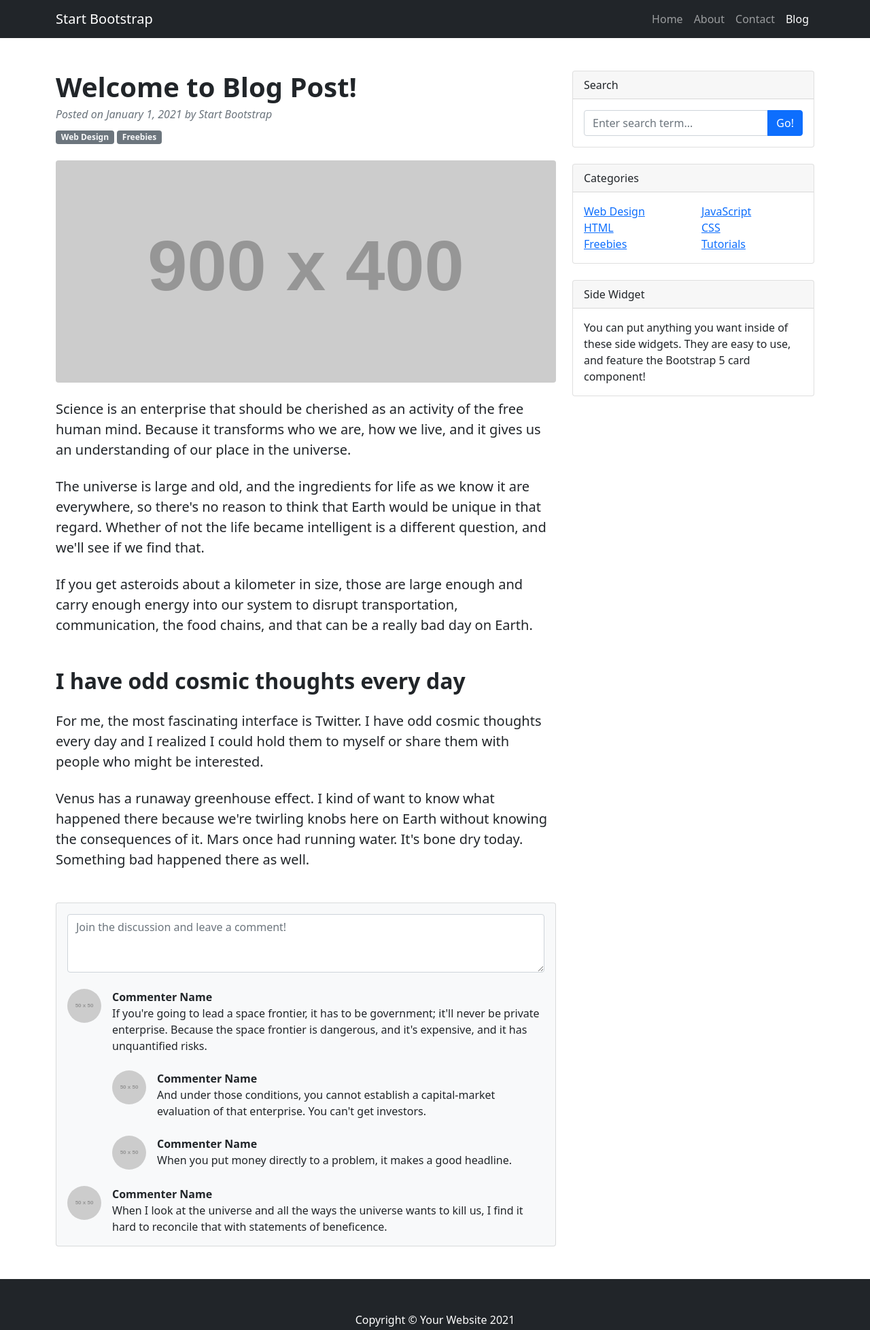
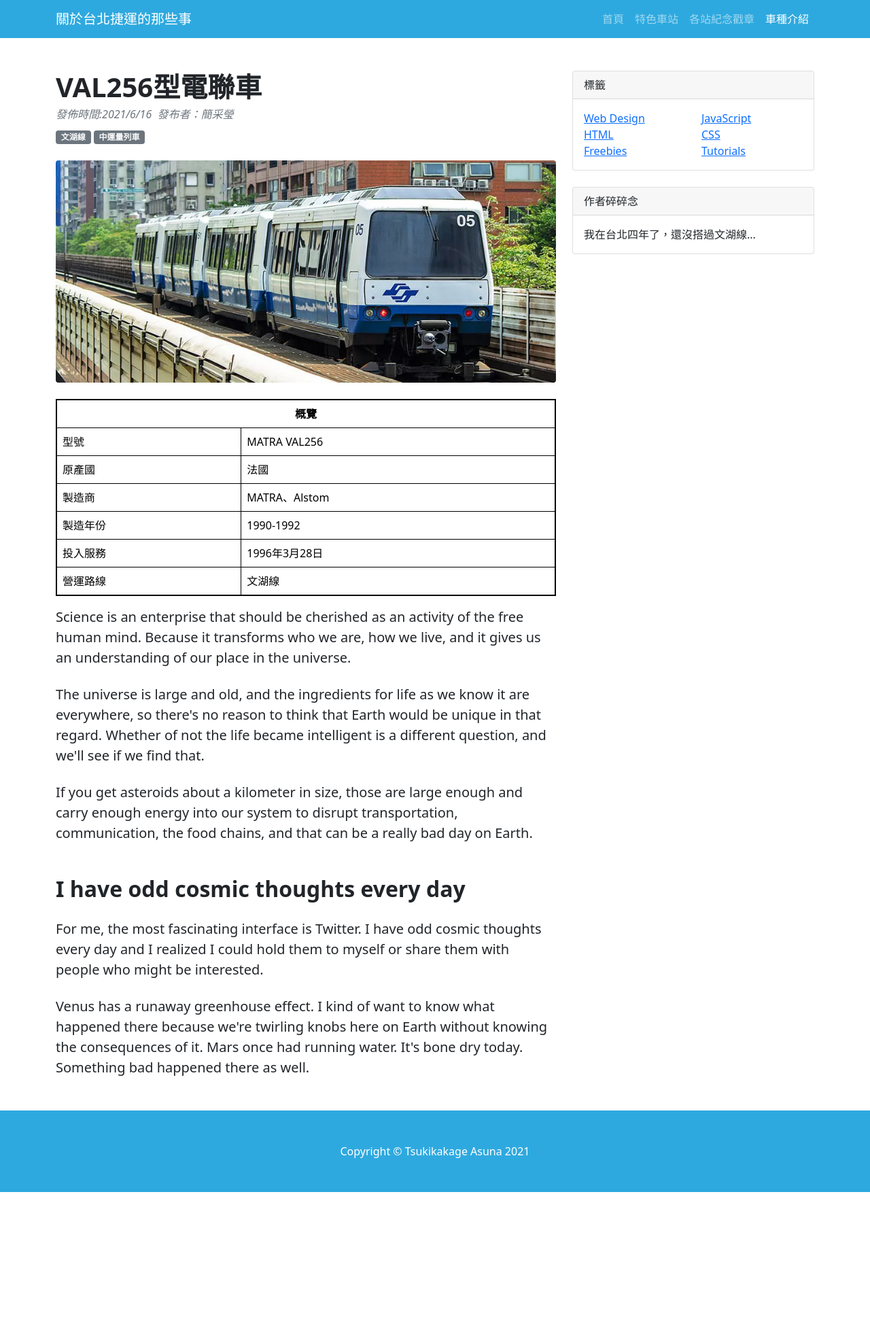
Before and after one commit to lieselotte-0801/MRT, a plain HTML site: page index.html in a window 1280 px wide. Shown: the whole page at 68% size. After the commit the page ends 1754 px from the top, so only its background shows below. Drawn offline with nearby package versions, Linux system fonts and the light colour scheme; placeholder pictures from the web are drawn by us.

Commit message:
圖片、icon、表格、title更新

```diff
--- a/index.html
+++ b/index.html
@@ -1,28 +1,29 @@
 <!DOCTYPE html>
-<html lang="en">
+<html lang="zh-Hant-TW">
     <head>
         <meta charset="utf-8" />
         <meta name="viewport" content="width=device-width, initial-scale=1, shrink-to-fit=no" />
-        <meta name="description" content="" />
-        <meta name="author" content="" />
-        <title>Blog Post - Start Bootstrap Template</title>
+        <meta name="description" content="台北捷運" />
+        <meta name="author" content="簡采瑩" />
+        <title>關於台北捷運的那些事</title>
         <!-- Favicon-->
         <link rel="icon" type="image/x-icon" href="assets/favicon.ico" />
         <!-- Core theme CSS (includes Bootstrap)-->
         <link href="css/styles.css" rel="stylesheet" />
+		<link href="css/myresume.css" rel="stylesheet" />
     </head>
     <body>
         <!-- Responsive navbar-->
-        <nav class="navbar navbar-expand-lg navbar-dark bg-dark">
+        <nav class="navbar navbar-expand-lg navbar-dark bg-blue">
             <div class="container">
-                <a class="navbar-brand" href="#!">Start Bootstrap</a>
+                <a class="navbar-brand" href="#!">關於台北捷運的那些事</a>
                 <button class="navbar-toggler" type="button" data-bs-toggle="collapse" data-bs-target="#navbarSupportedContent" aria-controls="navbarSupportedContent" aria-expanded="false" aria-label="Toggle navigation"><span class="navbar-toggler-icon"></span></button>
                 <div class="collapse navbar-collapse" id="navbarSupportedContent">
                     <ul class="navbar-nav ms-auto mb-2 mb-lg-0">
-                        <li class="nav-item"><a class="nav-link" href="#">Home</a></li>
-                        <li class="nav-item"><a class="nav-link" href="#!">About</a></li>
-                        <li class="nav-item"><a class="nav-link" href="#!">Contact</a></li>
-                        <li class="nav-item"><a class="nav-link active" aria-current="page" href="#">Blog</a></li>
+                        <li class="nav-item"><a class="nav-link" href="#">首頁</a></li>
+                        <li class="nav-item"><a class="nav-link" href="#!">特色車站</a></li>
+                        <li class="nav-item"><a class="nav-link" href="#!">各站紀念戳章</a></li>
+                        <li class="nav-item"><a class="nav-link active" aria-current="page" href="#">車種介紹</a></li>
                     </ul>
                 </div>
             </div>
@@ -36,17 +37,50 @@
                         <!-- Post header-->
                         <header class="mb-4">
                             <!-- Post title-->
-                            <h1 class="fw-bolder mb-1">Welcome to Blog Post!</h1>
+                            <h1 class="fw-bolder mb-1">VAL256型電聯車</h1>
                             <!-- Post meta content-->
-                            <div class="text-muted fst-italic mb-2">Posted on January 1, 2021 by Start Bootstrap</div>
+                            <div class="text-muted fst-italic mb-2">發佈時間:2021/6/16&nbsp;&nbsp;發布者：簡采瑩</div>
                             <!-- Post categories-->
-                            <a class="badge bg-secondary text-decoration-none link-light" href="#!">Web Design</a>
-                            <a class="badge bg-secondary text-decoration-none link-light" href="#!">Freebies</a>
+                            <a class="badge bg-secondary text-decoration-none link-light" href="#!">文湖線</a>
+                            <a class="badge bg-secondary text-decoration-none link-light" href="#!">中運量列車</a>
                         </header>
                         <!-- Preview image figure-->
-                        <figure class="mb-4"><img class="img-fluid rounded" src="https://dummyimage.com/900x400/ced4da/6c757d.jpg" alt="..." /></figure>
+                        <figure class="mb-4"><img class="img-fluid rounded" src="assets/VAL256.webp" alt="VAL256型電聯車" /></figure>
                         <!-- Post content-->
                         <section class="mb-5">
+						    <table class="table table-hover" style="border:2px #000000 solid;padding:5px;color:black;" rules="all" cellpadding='5';>
+							 <thead>
+		                      <tr>
+			                   <th colspan="2">概覽</th>
+		                      </tr>
+	                         </thead>
+							 <tbody>
+                              <tr>
+                                <td>型號</td>
+                                <td>MATRA VAL256</td>
+                              </tr>
+							  <tr>
+                                <td>原產國</td>
+                                <td>法國</td>
+                              </tr>
+							  <tr>
+                                <td>製造商</td>
+                                <td>MATRA、Alstom</td>
+                              </tr>
+							  <tr>
+                                <td>製造年份</td>
+                                <td>1990-1992</td>
+                              </tr>
+							  <tr>
+                                <td>投入服務</td>
+                                <td>1996年3月28日</td>
+                              </tr>
+							  <tr>
+                                <td>營運路線</td>
+                                <td>文湖線</td>
+                              </tr>
+							 </tbody>
+							</table>
                             <p class="fs-5 mb-4">Science is an enterprise that should be cherished as an activity of the free human mind. Because it transforms who we are, how we live, and it gives us an understanding of our place in the universe.</p>
                             <p class="fs-5 mb-4">The universe is large and old, and the ingredients for life as we know it are everywhere, so there's no reason to think that Earth would be unique in that regard. Whether of not the life became intelligent is a different question, and we'll see if we find that.</p>
                             <p class="fs-5 mb-4">If you get asteroids about a kilometer in size, those are large enough and carry enough energy into our system to disrupt transportation, communication, the food chains, and that can be a really bad day on Earth.</p>
@@ -55,64 +89,12 @@
                             <p class="fs-5 mb-4">Venus has a runaway greenhouse effect. I kind of want to know what happened there because we're twirling knobs here on Earth without knowing the consequences of it. Mars once had running water. It's bone dry today. Something bad happened there as well.</p>
                         </section>
                     </article>
-                    <!-- Comments section-->
-                    <section class="mb-5">
-                        <div class="card bg-light">
-                            <div class="card-body">
-                                <!-- Comment form-->
-                                <form class="mb-4"><textarea class="form-control" rows="3" placeholder="Join the discussion and leave a comment!"></textarea></form>
-                                <!-- Comment with nested comments-->
-                                <div class="d-flex mb-4">
-                                    <!-- Parent comment-->
-                                    <div class="flex-shrink-0"><img class="rounded-circle" src="https://dummyimage.com/50x50/ced4da/6c757d.jpg" alt="..." /></div>
-                                    <div class="ms-3">
-                                        <div class="fw-bold">Commenter Name</div>
-                                        If you're going to lead a space frontier, it has to be government; it'll never be private enterprise. Because the space frontier is dangerous, and it's expensive, and it has unquantified risks.
-                                        <!-- Child comment 1-->
-                                        <div class="d-flex mt-4">
-                                            <div class="flex-shrink-0"><img class="rounded-circle" src="https://dummyimage.com/50x50/ced4da/6c757d.jpg" alt="..." /></div>
-                                            <div class="ms-3">
-                                                <div class="fw-bold">Commenter Name</div>
-                                                And under those conditions, you cannot establish a capital-market evaluation of that enterprise. You can't get investors.
-                                            </div>
-                                        </div>
-                                        <!-- Child comment 2-->
-                                        <div class="d-flex mt-4">
-                                            <div class="flex-shrink-0"><img class="rounded-circle" src="https://dummyimage.com/50x50/ced4da/6c757d.jpg" alt="..." /></div>
-                                            <div class="ms-3">
-                                                <div class="fw-bold">Commenter Name</div>
-                                                When you put money directly to a problem, it makes a good headline.
-                                            </div>
-                                        </div>
-                                    </div>
-                                </div>
-                                <!-- Single comment-->
-                                <div class="d-flex">
-                                    <div class="flex-shrink-0"><img class="rounded-circle" src="https://dummyimage.com/50x50/ced4da/6c757d.jpg" alt="..." /></div>
-                                    <div class="ms-3">
-                                        <div class="fw-bold">Commenter Name</div>
-                                        When I look at the universe and all the ways the universe wants to kill us, I find it hard to reconcile that with statements of beneficence.
-                                    </div>
-                                </div>
-                            </div>
-                        </div>
-                    </section>
                 </div>
                 <!-- Side widgets-->
                 <div class="col-lg-4">
-                    <!-- Search widget-->
-                    <div class="card mb-4">
-                        <div class="card-header">Search</div>
-                        <div class="card-body">
-                            <div class="input-group">
-                                <input class="form-control" type="text" placeholder="Enter search term..." aria-label="Enter search term..." aria-describedby="button-search" />
-                                <button class="btn btn-primary" id="button-search" type="button">Go!</button>
-                            </div>
-                        </div>
-                    </div>
                     <!-- Categories widget-->
                     <div class="card mb-4">
-                        <div class="card-header">Categories</div>
+                        <div class="card-header">標籤</div>
                         <div class="card-body">
                             <div class="row">
                                 <div class="col-sm-6">
@@ -134,15 +116,15 @@
                     </div>
                     <!-- Side widget-->
                     <div class="card mb-4">
-                        <div class="card-header">Side Widget</div>
-                        <div class="card-body">You can put anything you want inside of these side widgets. They are easy to use, and feature the Bootstrap 5 card component!</div>
+                        <div class="card-header">作者碎碎念</div>
+                        <div class="card-body">我在台北四年了，還沒搭過文湖線...</div>
                     </div>
                 </div>
             </div>
         </div>
         <!-- Footer-->
-        <footer class="py-5 bg-dark">
-            <div class="container"><p class="m-0 text-center text-white">Copyright &copy; Your Website 2021</p></div>
+        <footer class="py-5 bg-blue">
+            <div class="container"><p class="m-0 text-center text-white">Copyright &copy; Tsukikakage Asuna 2021</p></div>
         </footer>
         <!-- Bootstrap core JS-->
         <script src="https://cdn.jsdelivr.net/npm/bootstrap@5.0.1/dist/js/bootstrap.bundle.min.js"></script>
```
Also changed, not shown: assets/VAL256.webp (added), assets/favicon.ico, css/styles.css.
